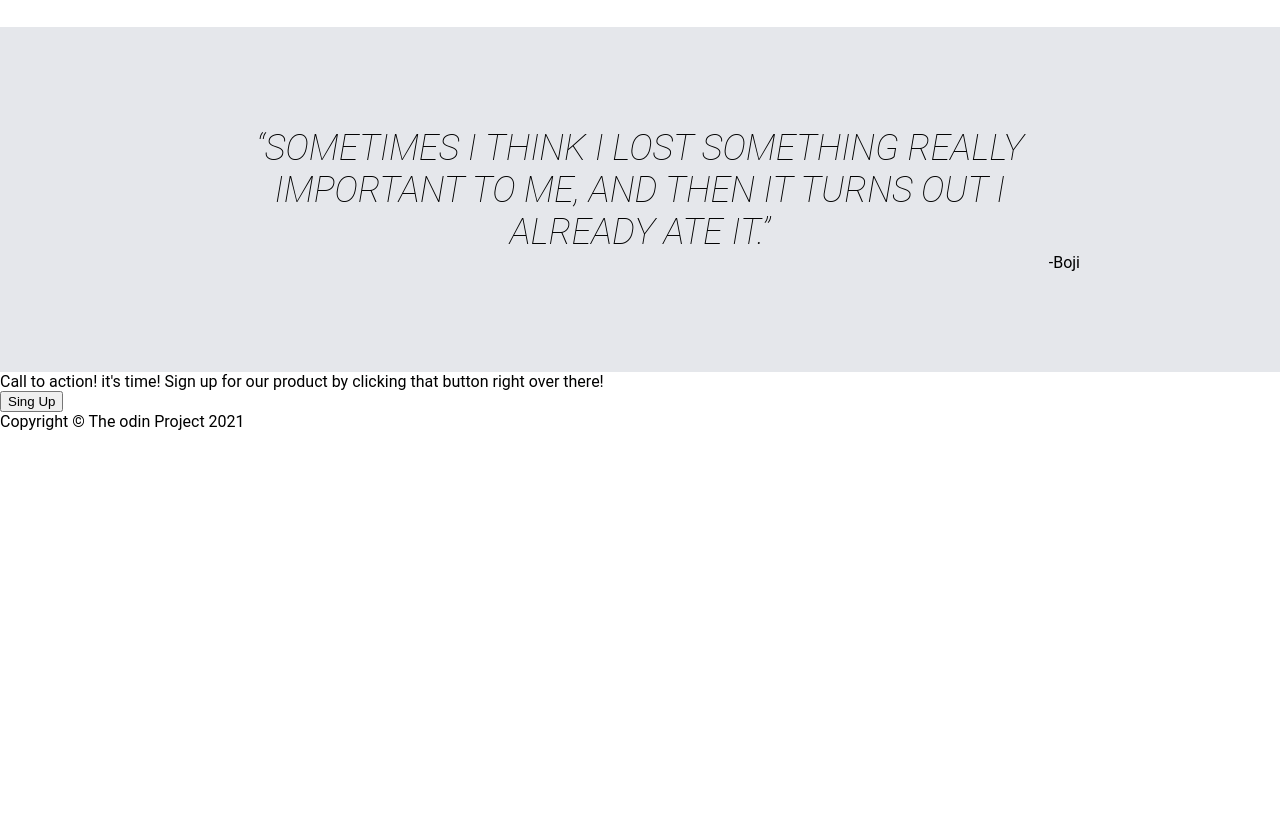
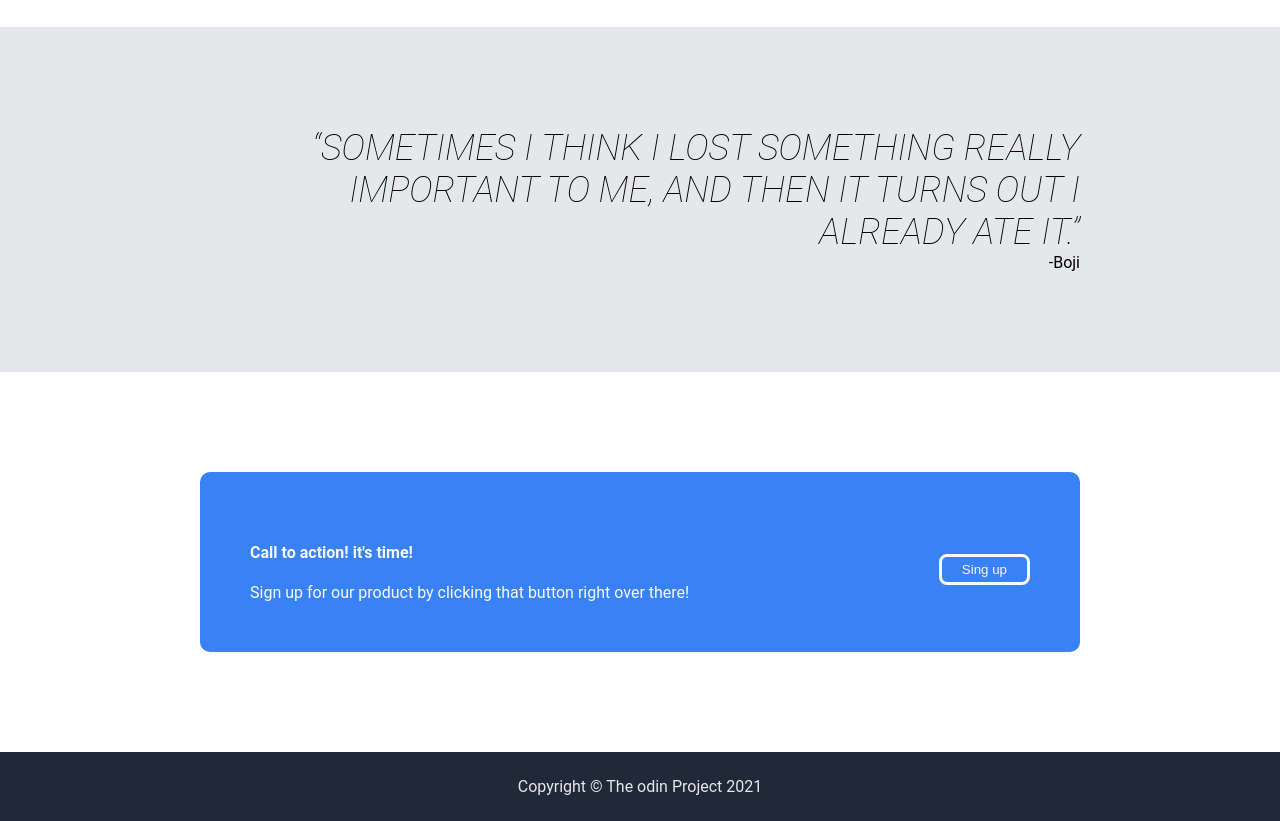
Before and after one commit to erandysuxx/my-projects, a plain HTML site: page landing-page/index.html in a window 1280 px wide. Shown: the part 1480-2301 px from the top of the page. Before the commit the page ends 1911 px from the top, so only its background shows below. Drawn offline with Linux system fonts and the light colour scheme.

Commit message:
finished all the styling

```diff
--- a/landing-page/index.html
+++ b/landing-page/index.html
@@ -82,14 +82,15 @@
                 -Boji
             </div>
         </div>
-        <div class="button"></div>
+        <div class="button">
             <div class="call">
-                Call to action! it's time!
+                <h4>Call to action! it's time!</h4>
                 Sign up for our product by clicking that button right over there!
             </div>
-            <div class="bottom-button">
-                <button type="button">Sing Up</button>
+            <div class="bottom-button-div">
+                <input class="bottom-button" type="button" value="Sing up">
             </div>
+        </div>
     <div class="footer">
         Copyright © The odin Project 2021
     </div>
--- a/landing-page/styles.css
+++ b/landing-page/styles.css
@@ -36,7 +36,8 @@ a {
 }
 
 
-.top-button {
+.top-button,
+.bottom-button {
     background-color: #3882f6;
     border: none;
     color: #f9faf8;
@@ -136,9 +137,34 @@ ul {
     font-size: 36px;
     font-style: italic;
     font-weight: lighter;
-    text-align: center;
+    text-align: end;
 }
 
 .author {
     text-align: end;
 }
+
+/* button section */
+
+.button {
+    background-color: #3882f6;
+    color: #f9faf8;
+    margin: 100px 200px;
+    display: flex;
+    justify-content: space-between;
+    padding: 50px;
+    align-items: center;
+    border-radius: 10px;
+}
+
+.bottom-button {
+    border: 3px solid #f9faf8
+}
+
+/* footer */
+.footer {
+    background-color: #1f2937;
+    color: #e5e7eb;
+    padding: 25px;
+    text-align: center;
+}
```
